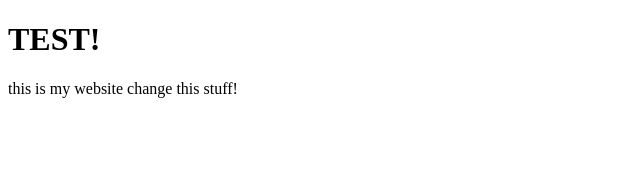
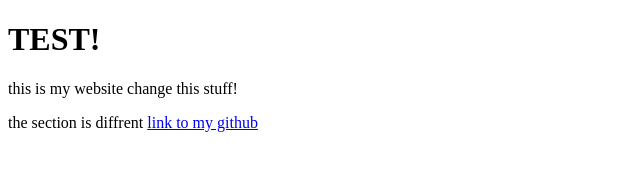
Before and after one commit to orimolco102/HTML-CSS-GITHUB, a plain HTML site: page projects/index.html in a window 1280 px wide. Shown: the whole page, without its empty margins (0-640 px from the left). Drawn offline with Linux system fonts and the light colour scheme.

Commit message:
added a link

```diff
--- a/projects/index.html
+++ b/projects/index.html
@@ -10,6 +10,10 @@
         <h1> TEST!</h1>
         <p> this is my website change this stuff!</p>
     </header>
+    <section>
+        <a >the section is diffrent</a>
+        <a target="_blank" href="https://github.com/orimolco102/HTML-CSS-GITHUB/tree/master/projects">link to my github</a>
+    </section>
 
 </body>
 </html>
```
